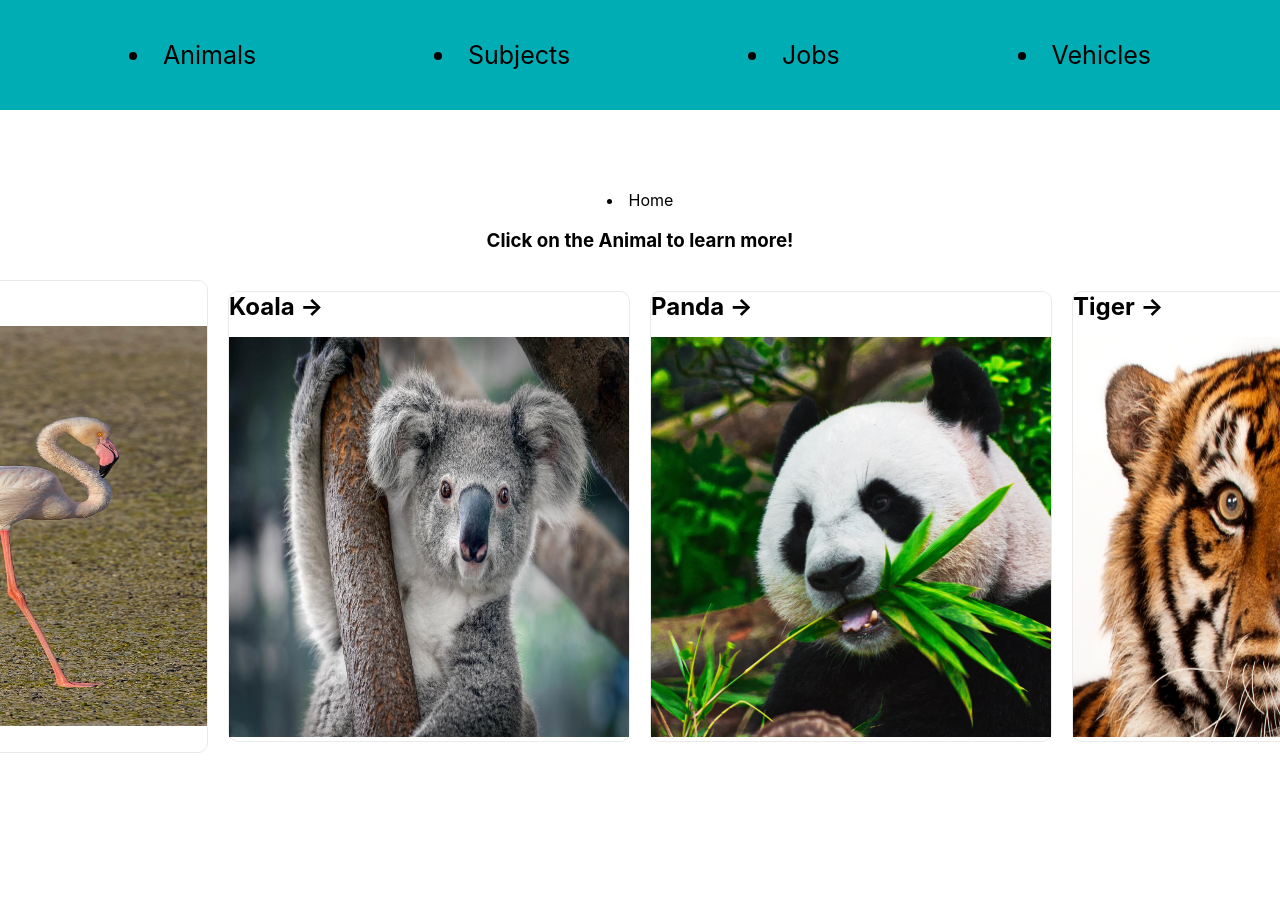
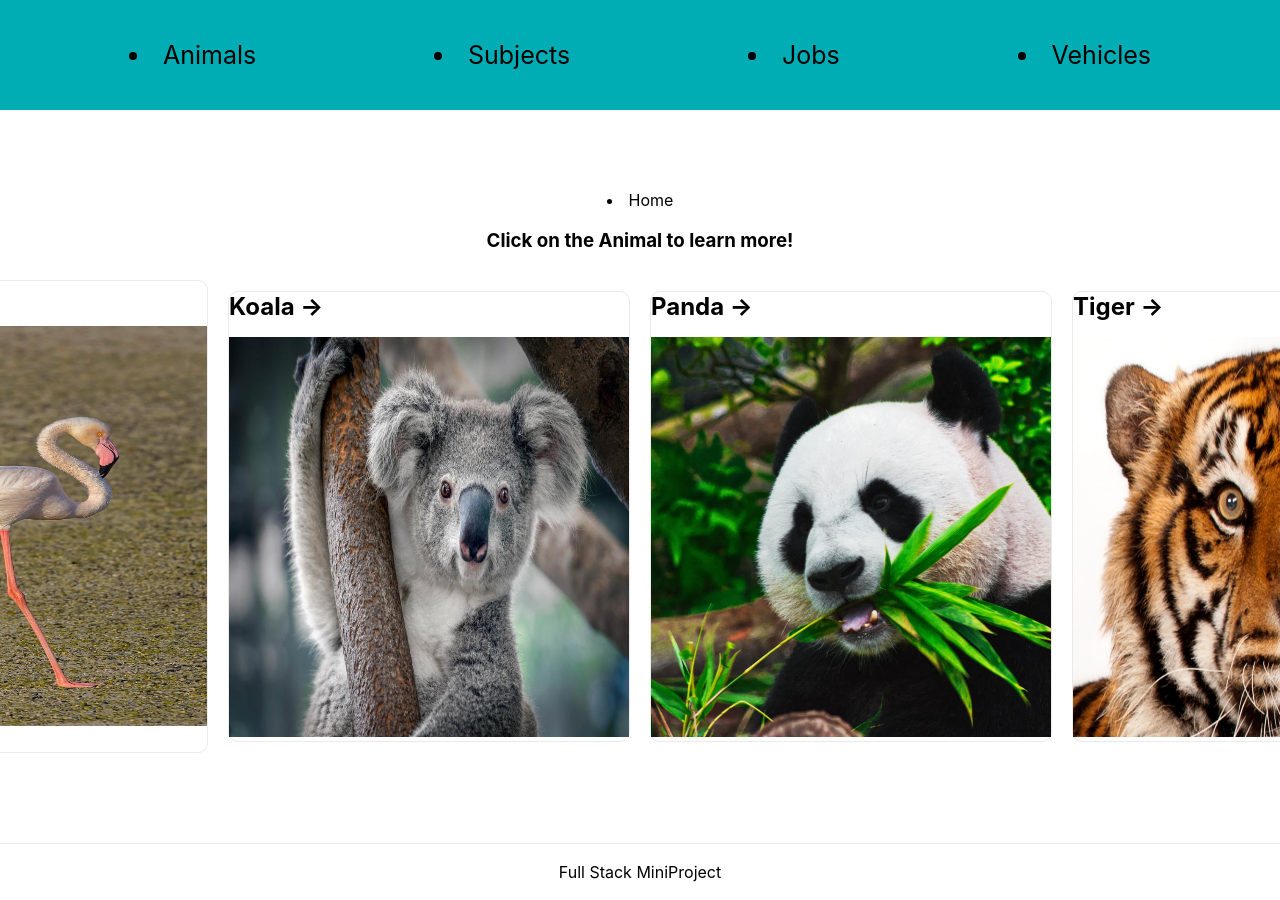
Before and after one commit to cliodhnaniniaidh1/FSMiniProject, a Next.js app: page /animals in a window 1280 px wide. Shown: the top 900 px of the page. Before the commit the page ends 843 px from the top, so only its background shows below. Built offline with nearby package versions, Linux system fonts and the light colour scheme.

Commit message:
Footer added to pages

```diff
--- a/pages/animals.js
+++ b/pages/animals.js
@@ -64,6 +64,9 @@ function animals(){
           </a>
         </div>
       </div>
+      <footer className={styles.footer}>
+        <p>Full Stack MiniProject</p>
+      </footer>
     </div>
     );
 }
--- a/pages/jobs.js
+++ b/pages/jobs.js
@@ -58,6 +58,9 @@ export default function jobs(){
           </a>
         </div>
       </div>
+      <footer className={styles.footer}>
+        <p>Full Stack MiniProject</p>
+      </footer>
     </div>
     );
 }
--- a/pages/subjects.js
+++ b/pages/subjects.js
@@ -58,6 +58,9 @@ export default function subjects(){
           </a>
         </div>
       </div>
+      <footer className={styles.footer}>
+        <p>Full Stack MiniProject</p>
+      </footer>
     </div>
     );
 }
--- a/pages/vehicles.js
+++ b/pages/vehicles.js
@@ -58,6 +58,9 @@ export default function vehicles(){
           </a>
         </div>
       </div>
+      <footer className={styles.footer}>
+        <p>Full Stack MiniProject</p>
+      </footer>
     </div>
     );
 }
```
